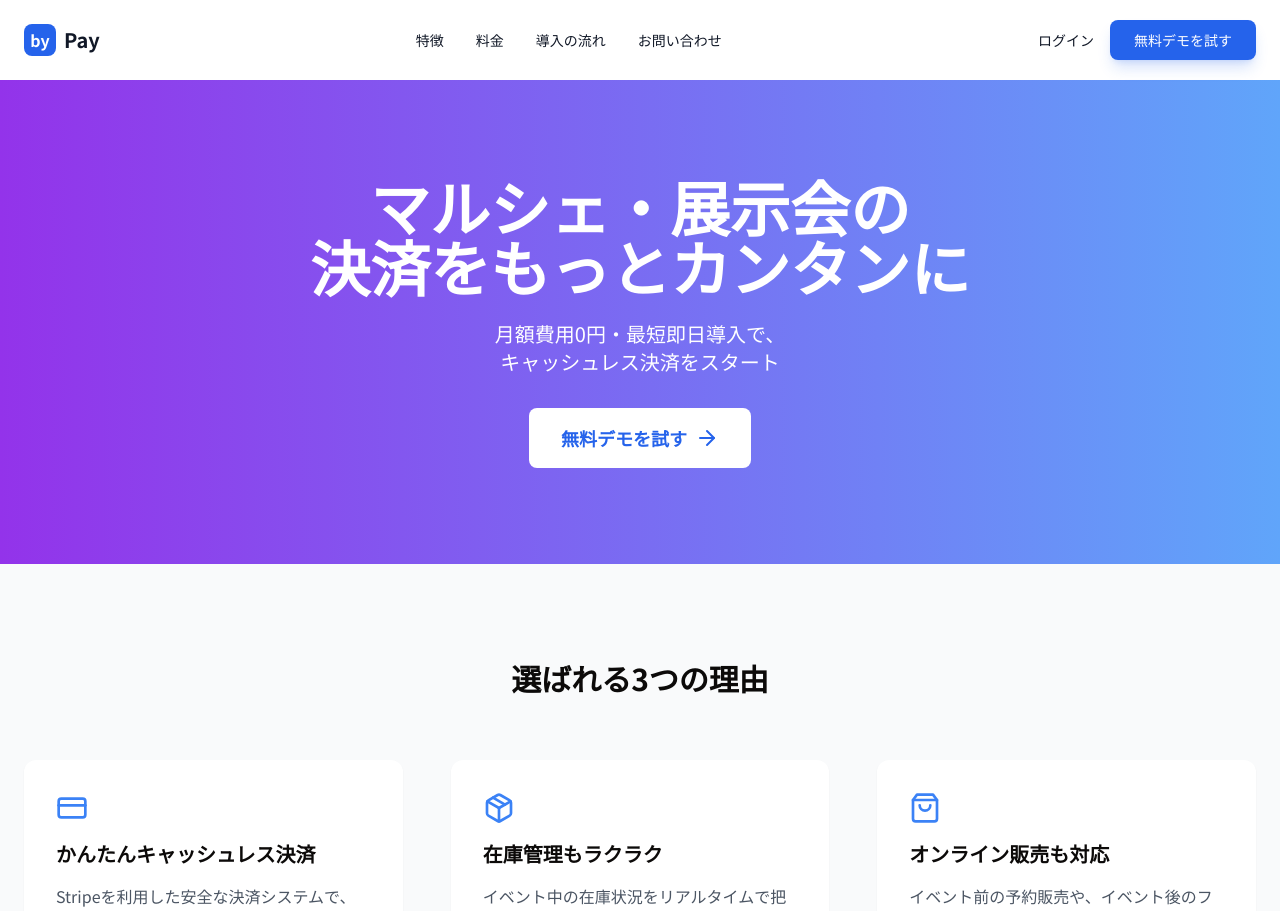
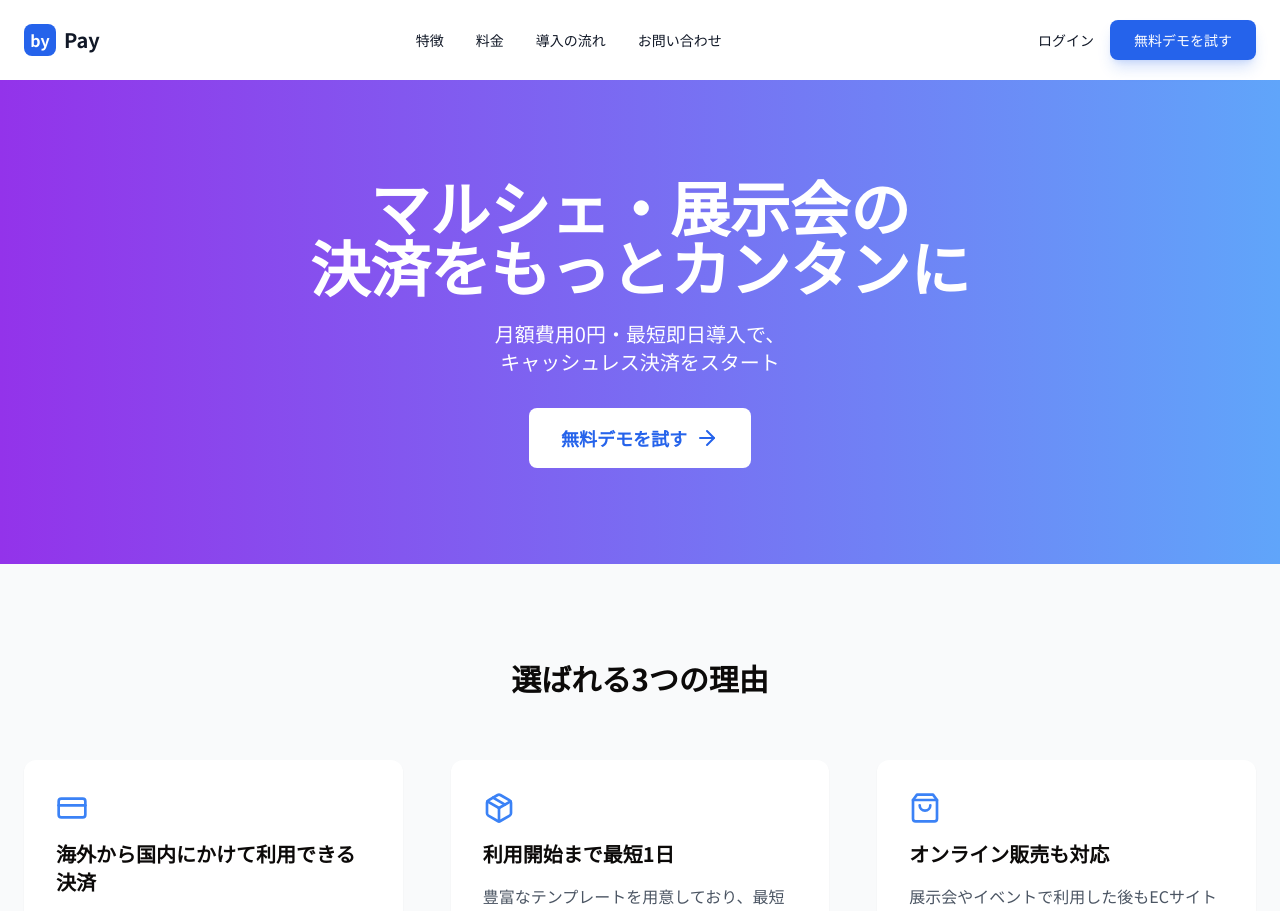
Before and after one commit to bbbyk105/byPay, a Next.js app: page / in a window 1280 px wide. Shown: the top 911 px of the page. Built offline with nearby package versions, Linux system fonts and the light colour scheme.

Commit message:
文章の変更

```diff
--- a/data/features.tsx
+++ b/data/features.tsx
@@ -10,20 +10,20 @@ interface Feature {
 export const features: Feature[] = [
   {
     icon: <CreditCard className="w-8 h-8 text-blue-500" />,
-    title: "かんたんキャッシュレス決済",
+    title: "海外から国内にかけて利用できる決済",
     description:
-      "Stripeを利用した安全な決済システムで、クレジットカードからQR決済まで幅広く対応",
+      "Stripeを利用した安全な決済システムで、クレジットカードからQR決済まで幅広く対応。",
   },
   {
     icon: <Package className="w-8 h-8 text-blue-500" />,
-    title: "在庫管理もラクラク",
+    title: "利用開始まで最短1日",
     description:
-      "イベント中の在庫状況をリアルタイムで把握、スマホで簡単に更新可能",
+      "豊富なテンプレートを用意しており、最短即日で利用開始が可能。展示会やイベント販売にも迅速に対応。",
   },
   {
     icon: <ShoppingBag className="w-8 h-8 text-blue-500" />,
     title: "オンライン販売も対応",
     description:
-      "イベント前の予約販売や、イベント後のフォローアップセールスもカバー",
+      "展示会やイベントで利用した後もECサイトとして継続利用可能。オンライン販売へスムーズに移行。",
   },
 ];
```
